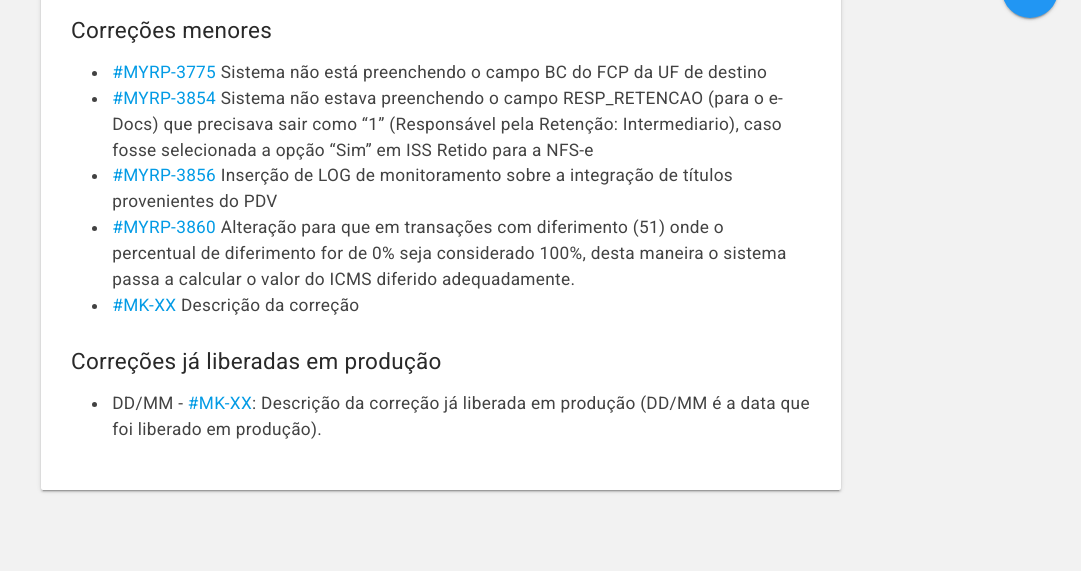
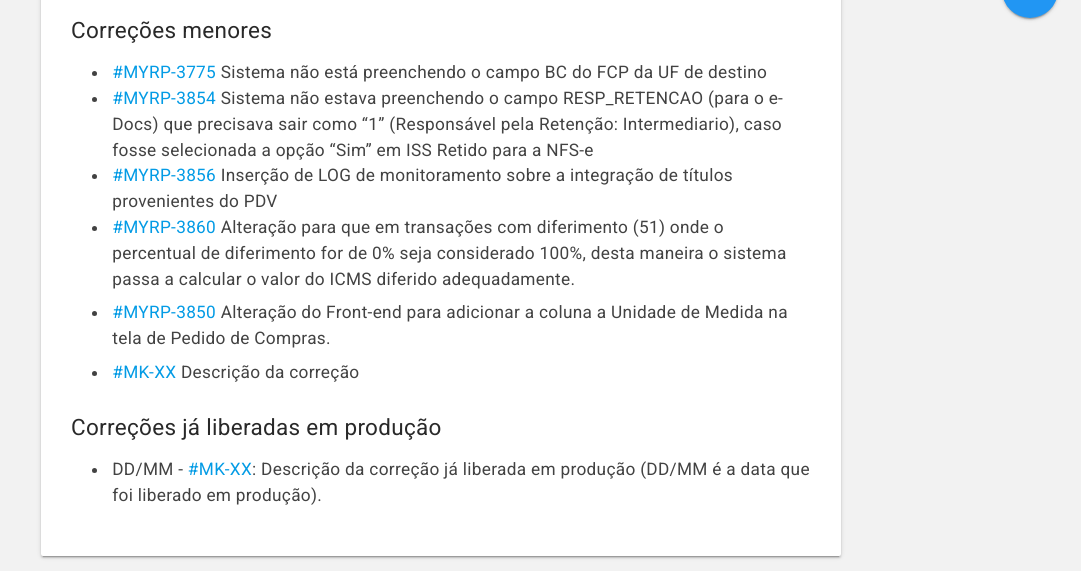
Before and after one commit to myrp-maicon/changelog-myrp, a Jekyll site: the page built from docs/myrp/19.02.01.md, in a window 1280 px wide. Shown: the part 859-1430 px from the top of the page, without its empty margins (199-1280 px from the left). Built offline with Jekyll 4.4.1, drawn with Linux system fonts in a browser that asks for light colours; nearby versions of some CDN libraries; our own code applies the rules of GitHub Pages for plain Markdown files; the repository's description, which GitHub fills in, is left out; before the commit the page ends 1364 px from its top, so only the background shows below that.

Commit message:
Alteração do Front-End para adicionar a coluna a Unidade de Medida na tela de Pedido de Compras.

```diff
--- a/docs/myrp/19.02.01.md
+++ b/docs/myrp/19.02.01.md
@@ -14,6 +14,8 @@ As alterações estarão disponíveis no ambiente demo.myrp.com.br (212) na quar
 * [#MYRP-3854](https://devmyrp.atlassian.net/browse/MYRP-3854) Sistema não estava preenchendo o campo RESP_RETENCAO (para o e-Docs) que precisava sair como "1" (Responsável pela Retenção: Intermediario), caso fosse selecionada a opção "Sim" em ISS Retido para a NFS-e
 * [#MYRP-3856](https://devmyrp.atlassian.net/browse/MYRP-3856) Inserção de LOG de monitoramento sobre a integração de títulos provenientes do PDV
 * [#MYRP-3860](https://devmyrp.atlassian.net/browse/MYRP-3860) Alteração para que em transações com diferimento (51) onde o percentual de diferimento for de 0% seja considerado 100%, desta maneira o sistema passa a calcular o valor do ICMS diferido adequadamente.
+* [#MYRP-3850](https://devmyrp.atlassian.net/browse/MYRP-3850) Alteração do Front-end para adicionar a coluna a Unidade de Medida na tela de Pedido de Compras.
+
 * [#MK-XX](https://devmyrp.atlassian.net/browse/MK-XX) Descrição da correção
 
 ## Correções já liberadas em produção
```
